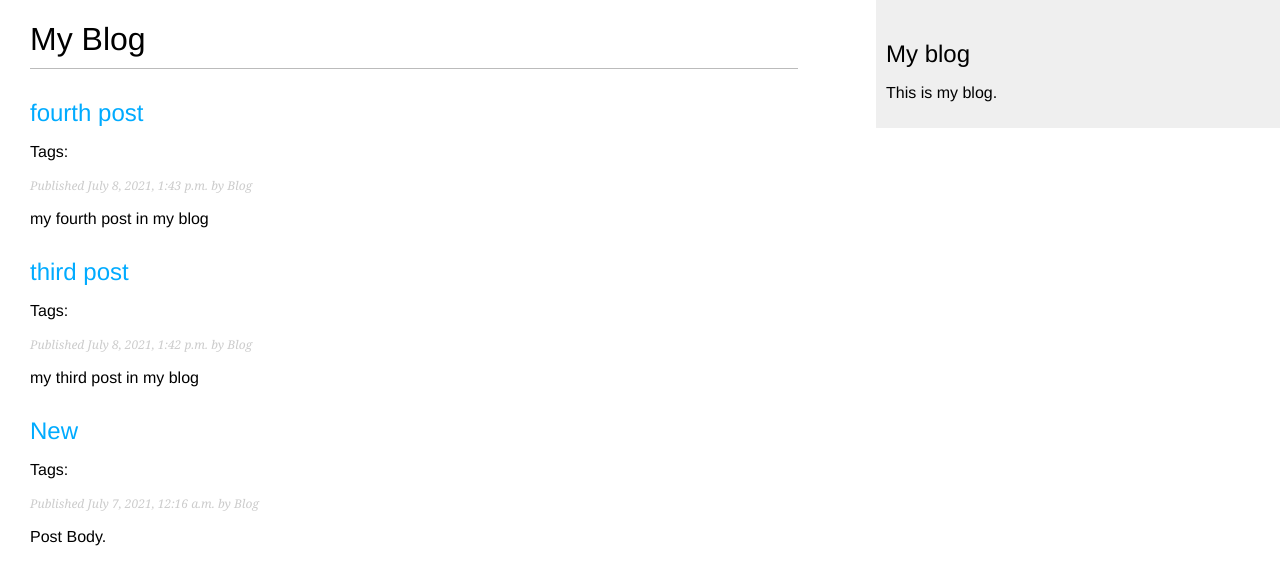
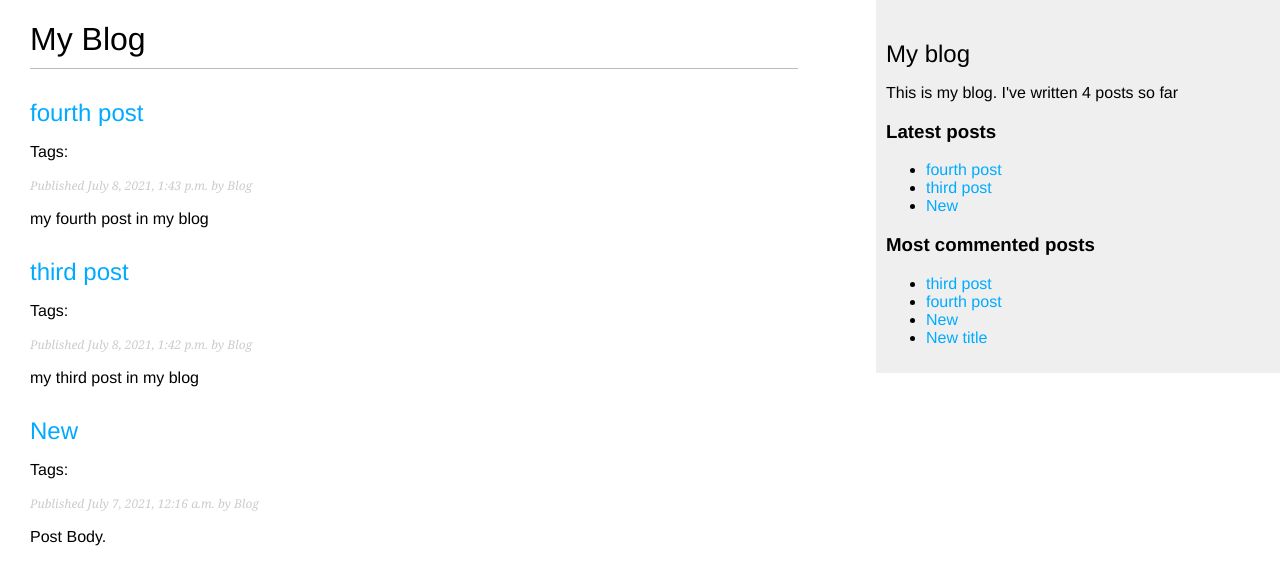
Before and after one commit to mosalman1379/BlogProject, a Django app: page /blog/ in a window 1280 px wide. Shown: the top 587 px of the page. Run offline with Django 3.2, Linux system fonts and the light colour scheme; data comes from the database, SQL or seed files in the repository; parts of the project's set-up code (start-up, migrations or seed data) failed here and were passed over.

Commit message:
custom template tags feature

```diff
--- a/blog/templates/blog/base.html
+++ b/blog/templates/blog/base.html
@@ -1,3 +1,4 @@
+{% load blog_tag %}
 {% load static %}
 <!DOCTYPE html>
 <html lang="en">
@@ -13,7 +14,18 @@
 </div>
 <div id="sidebar">
     <h2>My blog</h2>
-    <p>This is my blog.</p>
+    <p>This is my blog. I've written {% Total-Posts %} posts so far</p>
+    <h3>Latest posts</h3>
+    {% show_latest_posts 3 %}
+    <h3>Most commented posts</h3>
+    {% get_most_commented_post as most_commented_post %}
+    <ul>
+        {% for post in most_commented_post %}
+            <li>
+                <a href="{{ post.get_absolute_url }}">{{ post.title }}</a>
+            </li>
+        {% endfor %}
+    </ul>
 </div>
 </body>
 </html>
--- /dev/null
+++ b/blog/templates/blog/latest_posts.html
@@ -0,0 +1,7 @@
+<ul>
+    {% for post in latest_posts %}
+        <li>
+            <a href="{{ post.get_absolute_url }}">{{ post.title }}</a>
+        </li>
+    {% endfor %}
+</ul>
--- /dev/null
+++ b/blog/templatetags/blog_tag.py
@@ -0,0 +1,22 @@
+from django import template
+from django.db.models import Count
+
+from blog.models import Post
+
+register = template.Library()
+
+
+@register.simple_tag(name='Total-Posts')
+def total_posts():
+    return Post.objects.all().count()
+
+
+@register.inclusion_tag('blog/latest_posts.html')
+def show_latest_posts(count=5):
+    latest_posts = Post.published.order_by('-publish')[:count]
+    return {'latest_posts': latest_posts}
+
+
+@register.simple_tag()
+def get_most_commented_post(count=5):
+    return Post.published.annotate(total_comments=Count('comments')).order_by('-total_comments')[:count]
```
Also changed, not shown: blog/templatetags/__init__.py (added).
